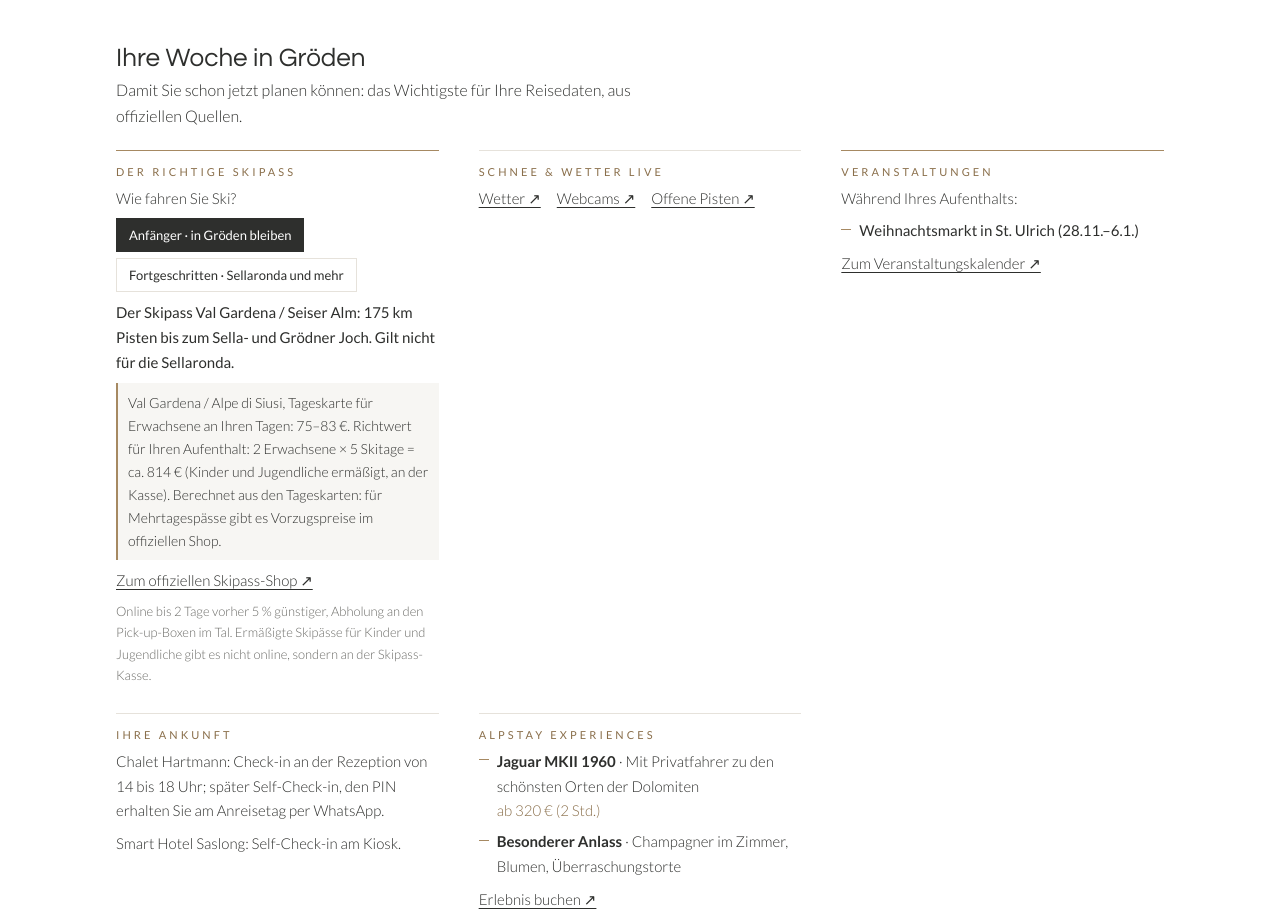
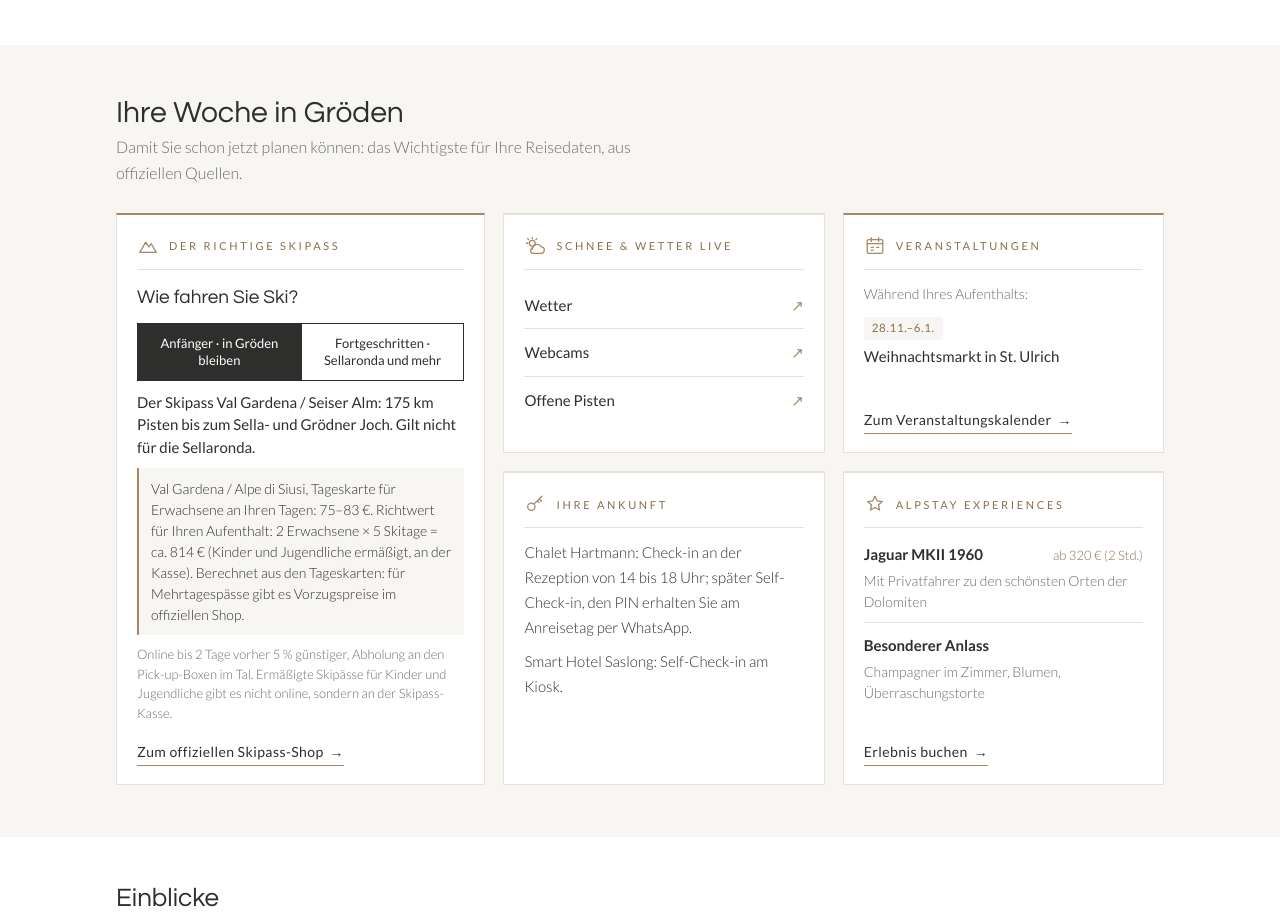
Before and after one commit to Alpstay/Alpstastayoffer, a plain HTML site: page index.html in a window 1280 px wide. Shown: the part 1775-2689 px from the top of the page. Drawn offline with Linux system fonts and the light colour scheme; a web font is replaced by a local one.

Commit message:
Pagina offerta: riquadri 'La vostra settimana' con icone, schede e link a righe
Co-Authored-By: Claude Opus 5.5 <noreply@anthropic.com>
Claude-Session: https://claude.ai/code/session_019WZCjBrsS4a3XipAkZaDYP

```diff
--- a/index.html
+++ b/index.html
@@ -16,7 +16,7 @@
   --f-title:"Belleza","Century Gothic","Avenir Next",Arial,sans-serif; --f-body:"Lato","Helvetica Neue",Arial,sans-serif;
   color-scheme:light;
 }
-body{background:var(--white);color:var(--ink);font:16px/1.65 var(--f-body);margin:0}
+body{background:var(--white);color:var(--ink);font:16px/1.65 var(--f-body);margin:0;overflow-x:clip}
 .inner{max-width:1080px;margin:0 auto;padding-left:max(16px,env(safe-area-inset-left,0px));padding-right:max(16px,env(safe-area-inset-right,0px))}
 .ribbon{margin:0;background:var(--panel);color:var(--muted);text-align:center;font-size:13px;padding-block:6px;padding-left:max(16px,env(safe-area-inset-left,0px));padding-right:max(16px,env(safe-area-inset-right,0px))}
 .bar{background:var(--white);border-bottom:1px solid var(--line)}
@@ -86,26 +86,52 @@ button.btn{cursor:pointer}
 .alt-dates{margin:6px 0 4px;font-size:16px}
 .alt-card .opt-price{margin-top:14px}
 .sp-badge{margin:0 0 12px;padding:8px 12px;background:var(--panel);border-left:2px solid var(--gold);color:var(--gold-ink);font-size:13.5px;line-height:1.45}
-.week h3{margin:0 0 6px;font:400 26px var(--f-title)}
-.week-intro{margin:0 0 20px;font-weight:300;max-width:62ch}
-.week-grid{display:grid;gap:26px 40px;grid-template-columns:repeat(auto-fit,minmax(min(100%,280px),1fr))}
-.wk{border-top:1px solid var(--line);padding-top:14px;display:flex;flex-direction:column;gap:8px;font-size:15px;font-weight:300}
+.week{background:var(--panel);margin-inline:calc(50% - 50vw);padding-block:52px;padding-inline:max(16px,env(safe-area-inset-left,0px),calc(50vw - 524px))}
+.week-head{margin-bottom:26px}
+.week h3{margin:0 0 6px;font:400 clamp(24px,3vw,30px) var(--f-title)}
+.week-intro{margin:0;font-weight:300;max-width:62ch;color:var(--muted)}
+.week-grid{display:grid;gap:18px;grid-template-columns:repeat(auto-fit,minmax(min(100%,290px),1fr))}
+@media (min-width:960px){.week-grid:not(.s){grid-template-columns:1.15fr 1fr 1fr}.week-grid:not(.s) .wk.ski{grid-row:span 2}.week-grid.s{grid-template-columns:1fr 1fr}}
+.wk{background:#fff;border:1px solid var(--line);border-top:2px solid var(--line);padding:20px 20px 18px;display:flex;flex-direction:column;gap:10px;font-size:15px;font-weight:300;min-width:0}
 .wk p{margin:0}
-.wk.ski{border-top-color:var(--gold)}
-.wk-t{font:400 11px var(--f-body)!important;letter-spacing:.28em;text-transform:uppercase;color:var(--gold-ink)}
-.wk a{color:var(--ink);text-decoration:underline;text-underline-offset:3px;margin-right:16px}
-.wk .small{font-size:13px;color:var(--muted)}
-.lvl{display:flex;flex-wrap:wrap;gap:6px}
-.lvl button{font:400 13px var(--f-body);border:1px solid var(--line);background:#fff;color:var(--ink);padding:8px 12px;cursor:pointer;border-radius:0}
-.lvl button[aria-pressed="true"]{border-color:var(--ink);background:var(--ink);color:#fff}
+.wk.ski,.wk.hot{border-top-color:var(--gold)}
+.wk-h{display:flex;align-items:center;gap:10px;padding-bottom:12px;margin-bottom:2px;border-bottom:1px solid var(--line)}
+.wk-i{flex:none;color:var(--gold)}
+.wk-t{font:400 11px var(--f-body)!important;letter-spacing:.24em;text-transform:uppercase;color:var(--gold-ink)}
+.wk-q{font-family:var(--f-title);font-size:19px;color:var(--ink)}
+.wk-sub{color:var(--muted);font-size:14px}
+.wk .small{font-size:13px;color:var(--muted);line-height:1.5}
+.wk-foot{margin-top:auto;padding-top:6px}
+.wk-cta{display:inline-flex;align-items:center;gap:6px;color:var(--ink);text-decoration:none;font-weight:400;font-size:14px;letter-spacing:.03em;border-bottom:1px solid var(--gold);padding-bottom:2px}
+.wk-cta:hover,.wk-cta:focus-visible{color:var(--gold-ink)}
+.wk-rows{display:flex;flex-direction:column}
+.wk-row{display:flex;justify-content:space-between;align-items:center;gap:12px;padding:11px 0;border-bottom:1px solid var(--line);color:var(--ink);text-decoration:none;font-weight:400}
+.wk-row:last-child{border-bottom:0}
+.wk-row .arr{color:var(--gold);transition:transform .15s}
+.wk-row:hover .arr,.wk-row:focus-visible .arr{transform:translate(2px,-2px)}
+.lvl{display:grid;grid-template-columns:1fr 1fr;border:1px solid var(--ink)}
+.lvl button{font:400 13px/1.3 var(--f-body);border:0;background:#fff;color:var(--ink);padding:11px 10px;cursor:pointer;border-radius:0;text-align:center}
+.lvl button+button{border-left:1px solid var(--ink)}
+.lvl button[aria-pressed="true"]{background:var(--ink);color:#fff}
+.lvl button:focus-visible{outline:2px solid var(--gold);outline-offset:2px}
+.ski-rec{min-height:1.4em;font-weight:400;line-height:1.5}
+.ski-rec:empty{display:none}
+.ds-price{font-size:14px;padding:10px 12px;background:var(--panel);border-left:2px solid var(--gold);line-height:1.5}
+.wk-ev,.wk-exp{margin:0;padding:0;list-style:none;display:flex;flex-direction:column}
+.wk-ev li{display:flex;flex-direction:column;gap:4px;padding:10px 0;border-bottom:1px solid var(--line);font-weight:400}
+.wk-ev li:first-child{padding-top:2px}
+.wk-ev li:last-child{border-bottom:0}
+.chip{align-self:flex-start;font-size:11.5px;letter-spacing:.06em;color:var(--gold-ink);background:var(--panel);padding:2px 8px;border-radius:2px}
+.wk-exp li{padding:10px 0;border-bottom:1px solid var(--line);display:flex;flex-direction:column;gap:3px}
+.wk-exp li:first-child{padding-top:2px}
+.wk-exp li:last-child{border-bottom:0}
+.exp-top{display:flex;justify-content:space-between;align-items:baseline;gap:10px;flex-wrap:wrap}
+.exp-top b{font-weight:700}
+.exp .from{color:var(--gold-ink);white-space:nowrap;font-size:13px}
+.exp-d{color:var(--muted);font-size:14px;line-height:1.5}
 .ev{margin:0;padding:0;list-style:none;display:flex;flex-direction:column;gap:6px}
 .ev li{padding-left:18px;position:relative;font-weight:400}
 .ev li::before{content:"";position:absolute;left:0;top:.7em;width:10px;height:1px;background:var(--gold)}
-.wk.hot{border-top-color:var(--gold)}
-.exp .ev li{font-weight:300}
-.exp .from{color:var(--gold-ink);white-space:nowrap}
-.ds-price{font-size:14px;padding:8px 10px;background:var(--panel);border-left:2px solid var(--gold)}
-.ski-rec{min-height:1.4em;font-weight:400}
 .extras{border:0;border-top:1px solid var(--gold);padding:14px 0 4px;margin:0;display:flex;flex-direction:column;gap:10px}
 .extras legend{font:400 11px var(--f-body);letter-spacing:.28em;text-transform:uppercase;color:var(--gold-ink);padding:0 8px 0 0}
 .extras label.check{flex-wrap:wrap}
@@ -403,7 +429,8 @@ const BOOK_ENDPOINT = "";
    Si inviano solo id offerta, tipo di evento, pulsante e lingua: nessun dato dell'ospite. */
 const CLICK_ENDPOINT = "";
 function clickUrl(p) {
-    if (CLICK_ENDPOINT) return CLICK_ENDPOINT;
+    if (CLICK_ENDPOINT)
+        return CLICK_ENDPOINT;
     return typeof p.t === "string" && /^https:\/\/[a-z0-9-]+(\.[a-z0-9-]+)*\.workers\.dev\/?$/.test(p.t) ? p.t.replace(/\/?$/, "/hit") : "";
 }
 function track(p, k, g) {
@@ -543,6 +570,14 @@ function passLine(i, a, d, l) {
     const ps = PASSES[i], r = passRange(ps, a, d);
     return r ? DS_TXT[l](ps.name, r.min === r.max ? `${r.min} €` : `${r.min}–${r.max} €`) : "";
 }
+const svg = (d) => `<svg class="wk-i" viewBox="0 0 24 24" width="22" height="22" fill="none" stroke="currentColor" stroke-width="1.4" stroke-linecap="round" stroke-linejoin="round" aria-hidden="true">${d}</svg>`;
+const WK_ICON = {
+    ski: svg('<path d="M3 19 9.5 8l3.5 5 2.5-3.5L21 19z"/><path d="M8.2 10.2 9.5 8l1.6 2.3"/>'),
+    sun: svg('<circle cx="9" cy="9" r="3.2"/><path d="M9 2.5v1.6M9 13.9v1.6M2.5 9h1.6M3.9 3.9l1.1 1.1M12.9 5l1.1-1.1"/><path d="M10 20h8.5a3.5 3.5 0 0 0 .3-7 5 5 0 0 0-9.4 1.3A2.9 2.9 0 0 0 10 20z"/>'),
+    cal: svg('<rect x="3.5" y="5" width="17" height="15" rx="1.5"/><path d="M3.5 9.5h17M8 3v4M16 3v4"/><path d="M8 13.5h2M14 13.5h2M8 16.5h2"/>'),
+    key: svg('<circle cx="8" cy="15" r="4"/><path d="m10.9 12.1 8.6-8.6M16.5 6.5l2.5 2.5M14.5 8.5l2 2"/>'),
+    star: svg('<path d="M12 3.5l2.4 5.2 5.6.6-4.2 3.8 1.2 5.5L12 15.8l-5 2.8 1.2-5.5L4 9.3l5.6-.6z"/>'),
+};
 const EVENTS = [
     { from: "2026-11-28", to: "2027-01-06", t: { de: "Weihnachtsmarkt in St. Ulrich (28.11.–6.1.)", it: "Mercatino di Natale a Ortisei (28/11–6/1)", en: "Christmas market in Ortisei (28 Nov – 6 Jan)" } },
     { from: "2026-11-29", to: "2027-01-03", t: { de: "Weihnachtsmarkt in Wolkenstein (29.11.–3.1.)", it: "Mercatino di Natale a Selva (29/11–3/1)", en: "Christmas market in Selva (29 Nov – 3 Jan)" } },
@@ -706,29 +741,35 @@ function render(p, l, isSample, invalid) {
         const houses = [...new Set([...opts, ...alts].map(o => o.h))];
         const arr = houses.map(h => w.arrival[h]).filter(Boolean);
         const link = (href, txt) => `<a href="${href}" target="_blank" rel="noopener">${esc(txt)} ↗</a>`;
+        const row = (href, txt) => `<a class="wk-row" href="${href}" target="_blank" rel="noopener"><span>${esc(txt)}</span><span class="arr" aria-hidden="true">↗</span></a>`;
+        const cta = (href, txt) => `<a class="wk-cta" href="${href}" target="_blank" rel="noopener">${esc(txt)} <span aria-hidden="true">→</span></a>`;
+        const head = (icon, title) => `<div class="wk-h">${WK_ICON[icon]}<p class="wk-t">${esc(title)}</p></div>`;
+        /* Le date degli eventi stanno tra parentesi nel testo: le mostriamo a parte come etichetta */
+        const splitDate = (txt) => { const m = txt.match(/^(.*?)\s*\(([^)]+)\)\s*$/); return m ? [m[1], m[2]] : [txt, ""]; };
+        const ev = EVENTS.filter(e => e.from <= p.d && e.to >= p.a);
         return `<section class="week">
-      <h3>${esc(w.title)}</h3><p class="week-intro">${esc(w.intro)}</p>
-      <div class="week-grid">
-        ${winter ? `<div class="wk ski"><p class="wk-t">${esc(w.skiTitle)}</p><p>${esc(w.skiQ)}</p>
+      <div class="week-head"><h3>${esc(w.title)}</h3><p class="week-intro">${esc(w.intro)}</p></div>
+      <div class="week-grid${winter ? "" : " s"}">
+        ${winter ? `<div class="wk ski">${head("ski", w.skiTitle)}
+          <p class="wk-q">${esc(w.skiQ)}</p>
           <div class="lvl" role="group">${w.lvl.map((x, i) => `<button type="button" data-lvl="${i}" aria-pressed="false">${esc(x)}</button>`).join("")}</div>
           <p class="ski-rec" aria-live="polite"></p>
           <p class="ds-price" hidden></p>
-          <p class="ds-link">${link(LINKS.shop, w.skiShop)}</p>
           <p class="small">${esc(w.skiNote)}${kn ? " " + esc(w.skiKids) : ""}</p>
+          <div class="wk-foot">${cta(LINKS.shop, w.skiShop)}</div>
           </div>` : ""}
-        <div class="wk"><p class="wk-t">${esc(winter ? w.liveTitle : w.liveTitleS)}</p><p class="links">${link(LINKS.weather, w.weather)}${link(LINKS.webcams, w.webcams)}${winter ? link(LINKS.slopes, w.slopes) : ""}</p></div>
-        ${(() => {
-            const ev = EVENTS.filter(e => e.from <= p.d && e.to >= p.a);
-            return `<div class="wk${ev.length ? " hot" : ""}"><p class="wk-t">${esc(w.eventsTitle)}</p>
-          ${ev.length ? `<p>${esc(EV_DURING[l])}</p><ul class="ev">${ev.map(e => `<li>${esc(e.t[l])}</li>`).join("")}</ul>` : `<p>${esc(w.eventsText)} <b>${esc(dateRange(p, l))}</b></p>`}
-          <p>${link(LINKS.events[l], w.eventsLink)}</p></div>`;
-        })()}
-        ${arr.length ? `<div class="wk"><p class="wk-t">${esc(w.arrivalTitle)}</p>${arr.map(x => `<p>${esc(x)}</p>`).join("")}</div>` : ""}
-        <div class="wk exp"><p class="wk-t">${esc(EXP_TITLE[l])}</p>
-          <ul class="ev">${EXPS.filter(x => !x.summer || !winter).map(x => `<li><b>${esc(x.name === "Besonderer Anlass" ? EXP_NAME_SPECIAL[l] : x.name)}</b> · ${esc(x.t[l])}${x.from ? ` <span class="from">${esc(EXP_FROM[l](x.from))}</span>` : ""}</li>`).join("")}</ul>
-          <p>${link(EXP_URL, EXP_BOOK[l])}</p></div>
+        <div class="wk">${head("sun", winter ? w.liveTitle : w.liveTitleS)}
+          <div class="wk-rows">${row(LINKS.weather, w.weather)}${row(LINKS.webcams, w.webcams)}${winter ? row(LINKS.slopes, w.slopes) : ""}</div></div>
+        <div class="wk${ev.length ? " hot" : ""}">${head("cal", w.eventsTitle)}
+          ${ev.length ? `<p class="wk-sub">${esc(EV_DURING[l])}</p><ul class="wk-ev">${ev.map(e => { const [txt, dt] = splitDate(e.t[l]); return `<li>${dt ? `<span class="chip">${esc(dt)}</span>` : ""}<span>${esc(txt)}</span></li>`; }).join("")}</ul>` : `<p>${esc(w.eventsText)} <b>${esc(dateRange(p, l))}</b></p>`}
+          <div class="wk-foot">${cta(LINKS.events[l], w.eventsLink)}</div></div>
+        ${arr.length ? `<div class="wk">${head("key", w.arrivalTitle)}${arr.map(x => `<p>${esc(x)}</p>`).join("")}</div>` : ""}
+        <div class="wk exp">${head("star", EXP_TITLE[l])}
+          <ul class="wk-exp">${EXPS.filter(x => !x.summer || !winter).map(x => `<li><div class="exp-top"><b>${esc(x.name === "Besonderer Anlass" ? EXP_NAME_SPECIAL[l] : x.name)}</b>${x.from ? `<span class="from">${esc(EXP_FROM[l](x.from))}</span>` : ""}</div><span class="exp-d">${esc(x.t[l])}</span></li>`).join("")}</ul>
+          <div class="wk-foot">${cta(EXP_URL, EXP_BOOK[l])}</div></div>
       </div>
     </section>`;
+        void link;
     }
     const app = document.getElementById("app");
     app.innerHTML = `
```
